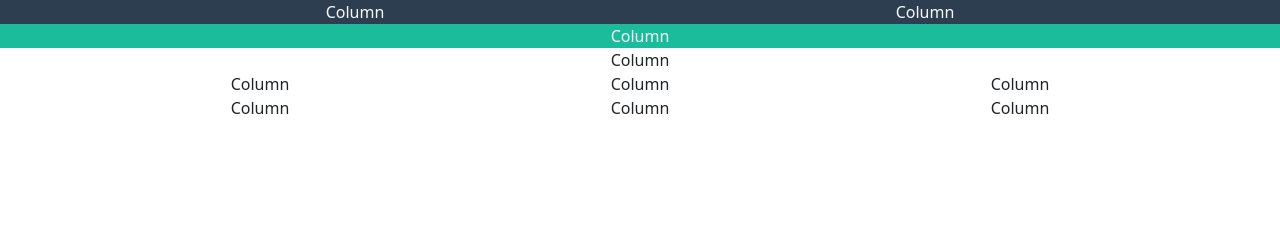
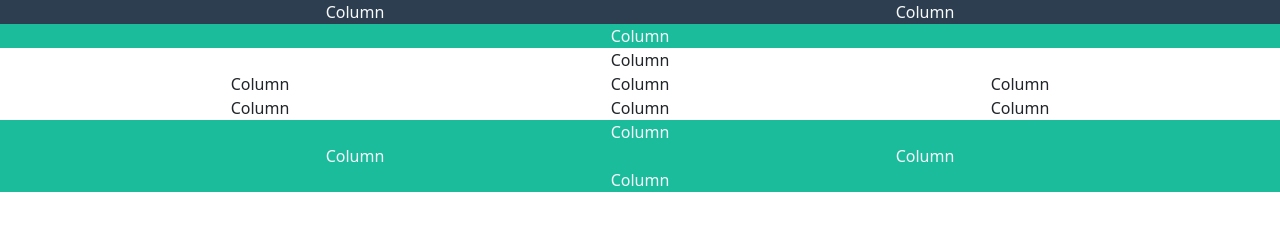
Before and after one commit to salvatorebriga/html-css-bootstrap-freelancer, a plain HTML site: page index.html in a window 1280 px wide. Drawn offline with nearby package versions, Linux system fonts and the light colour scheme.

Commit message:
added about section

```diff
--- a/index.html
+++ b/index.html
@@ -47,5 +47,16 @@
             </div>
         </div>
     </section>
+
+    <section class="about text-light ms_bg_light_sea_green">
+        <div class="container-xl text-center">
+            <div class="row">
+              <div class="col-12">Column</div>
+              <div class="col-12 col-md-6">Column</div>
+              <div class="col-12 col-md-6">Column</div>
+              <div class="col-12">Column</div>
+            </div>
+        </div>
+    </section>
   </body>
 </html>
```
